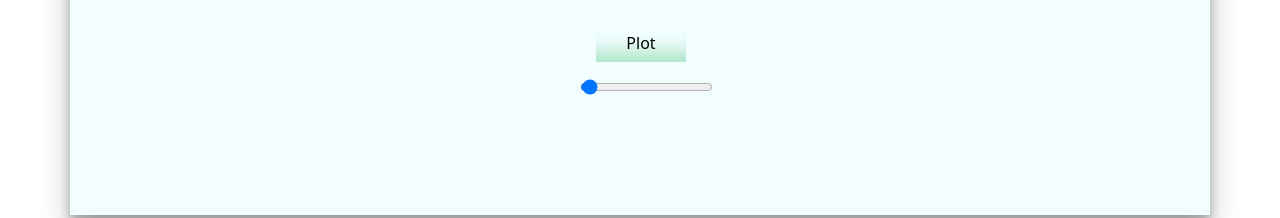
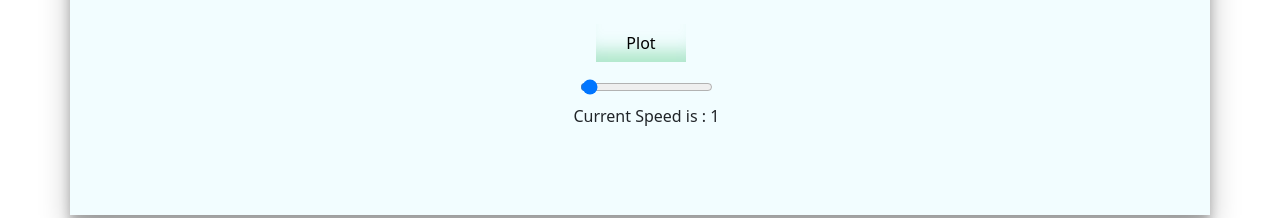
Before and after one commit to tarksalah1/DigitalFilters, a Flask app: page / in a window 1280 px wide. Shown: the part 1228-1446 px from the top of the page. Run offline with Flask 2, Linux system fonts and the light colour scheme; some libraries are stand-ins or nearby versions.

Commit message:
Speed Slider label added

```diff
--- a/templates/index.html
+++ b/templates/index.html
@@ -260,6 +260,9 @@
                 <div class="col-lg-3 col-md-3 col-sm-3 col-xs-12 slider" >
                     <input type="range" min="0" max="100" value="1" step="10" id="Speed"
                     onchange="setinterval()">
+                    <div>
+                    <label id = "sliderSpeed">Current Speed is : 1 </label>
+                    </div>
                 </div>
             </div>
         </div>
@@ -379,6 +382,7 @@ function setinterval(){
     if(document.getElementById("Speed").value == 0){
         clearInterval(myInterval);
         updateInterval = 1000;
+        document.getElementById('sliderSpeed').innerHTML = "Current Speed is : 1"
         plot();
 
     }
@@ -386,6 +390,7 @@ function setinterval(){
     else{
         clearInterval(myInterval);
         updateInterval = speed/(document.getElementById("Speed").value);
+        document.getElementById('sliderSpeed').innerHTML = "Current Speed is : " + document.getElementById("Speed").value
         plot();
     }
 }
```
